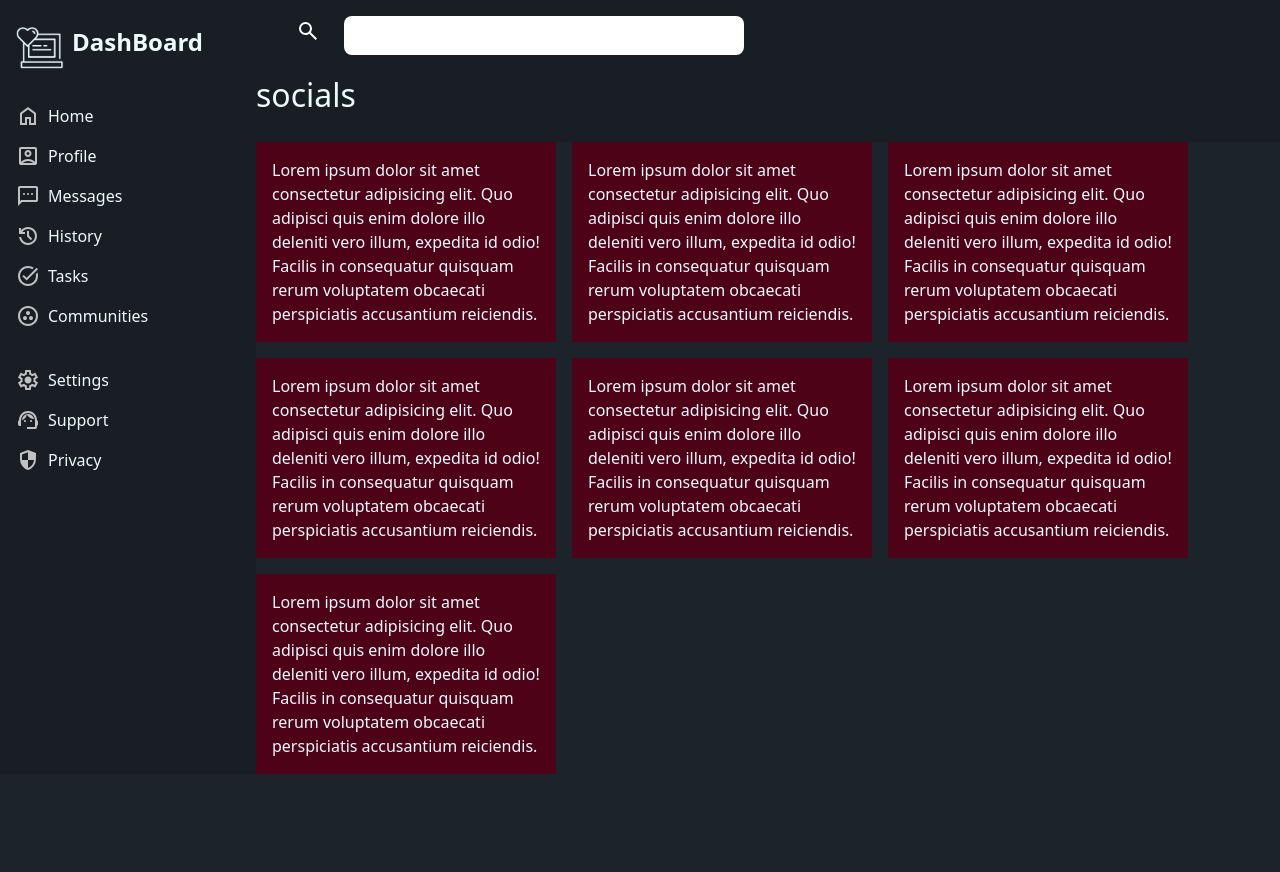
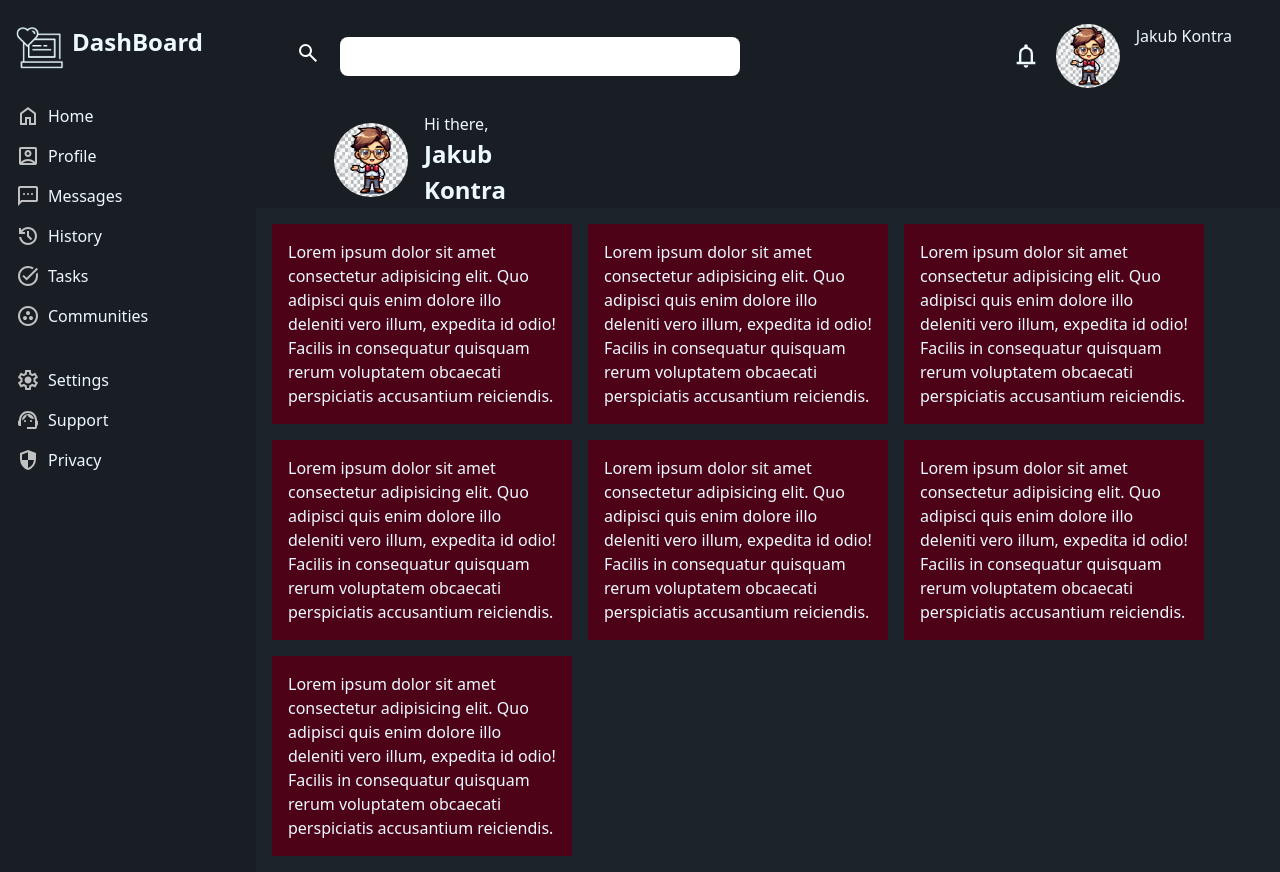
Before and after one commit to dzejkk/Odin_DashBoard, a website built with Vite: page index.html in a window 1280 px wide. Before the commit the page ends 800 px from the top, so only its background shows below. Built offline with nearby package versions, Linux system fonts and the light colour scheme.

Commit message:
improved header

```diff
--- a/index.html
+++ b/index.html
@@ -11,7 +11,8 @@
     <div class="main-layout">
       <header class="main-header">
         <div class="header-grid">
-          <div class="search-container">
+          <div class="search-container flex-row space-between align-center">
+            <div class="search-wrapper">
               <label for="search"></label>
               <input
                 name="search"
@@ -20,7 +21,32 @@
                 class="search-field"
               />
             </div>
-          <div>socials</div>
+            <div class="avatar-section flex-row padding-inline-end gap-1">
+              <img
+                src="public/assests/notifications_24dp_ECF9FF_FILL0_wght400_GRAD0_opsz24.svg"
+                alt="bell"
+                class="bell-svg"
+              />
+              <img
+                src="public/assests/avatar.jpeg"
+                alt="avatar"
+                class="avatar"
+              />
+              <p>Jakub Kontra</p>
+            </div>
+          </div>
+
+          <div>
+            <div class="socials-container">
+              <img
+                src="/public/assests/avatar.jpeg"
+                alt="avatar-2"
+                class="avatar-2"
+              />
+              <p class="invitation">Hi there,</p>
+              <h2 class="avatar-header">Jakub Kontra</h2>
+            </div>
+          </div>
         </div>
       </header>
 
--- a/src/style.css
+++ b/src/style.css
@@ -50,6 +50,10 @@
   box-sizing: border-box;
 }
 
+img {
+  display: block;
+}
+
 body {
   background-color: var(--color-base-100);
   color: var(--color-base-content);
@@ -86,14 +90,25 @@ main {
   display: flex;
   flex-wrap: wrap;
   gap: 1rem;
+  padding: 1rem;
 }
 
 .header-grid {
   display: grid;
   grid-template-rows: 1fr 1fr;
+  row-gap: 1rem;
 }
 
-/*block*/
+.socials-container {
+  display: grid;
+  grid-template-columns: 1fr 1fr;
+  /*justify-items: center;*/
+  align-items: center;
+  width: 20rem;
+  column-gap: 1rem;
+}
+
+/********************************************************BLOCK*************************************/
 
 .main-header {
   background-color: var(--color-base-200);
@@ -157,10 +172,6 @@ main {
   font-weight: 300;
 }
 
-.header-grid div {
-  font-size: 2rem;
-}
-
 .search-field {
   border: none;
   width: 25rem;
@@ -170,14 +181,47 @@ main {
 }
 
 .search-container {
-  padding-inline-start: 1rem;
+  padding-inline: 1rem;
+  padding-top: 1rem;
 }
 
-.search-container::before {
+.search-wrapper::before {
   content: url(/public/assests/search_24dp_FFFFFF_FILL0_wght400_GRAD0_opsz24.svg);
   width: 100px;
   padding-left: 1.5rem;
   vertical-align: middle;
+}
+
+.avatar {
+  width: 64px;
+  height: 64px;
+  object-fit: cover;
+  aspect-ratio: 1 / 1;
+  border-radius: 50%;
+}
+
+.avatar-2 {
+  width: 74px;
+  height: 74px;
+  object-fit: cover;
+  aspect-ratio: 1 / 1;
+  border-radius: 50%;
+
+  grid-column: 1;
+  grid-row: 1 / 3;
+  justify-self: end;
+}
+
+.invitation {
+  grid-column: 2 / 3;
+}
+
+.avatar-header {
+  grid-column: 2/3;
+}
+
+.bell-svg {
+  width: 28px;
 }
 
 /*utilitie*/
@@ -186,3 +230,19 @@ main {
   display: flex;
   gap: 0.5rem;
 }
+
+.space-between {
+  justify-content: space-between;
+}
+
+.padding-inline-end {
+  padding-inline-end: 2rem;
+}
+
+.gap-1 {
+  gap: 1rem;
+}
+
+.align-center {
+  align-items: center;
+}
```
Also changed, not shown: public/assests/account_circle_24dp_ECF9FF_FILL0_wght400_GRAD0_opsz24.svg (added), public/assests/avatar.jpeg (added), public/assests/notifications_24dp_ECF9FF_FILL0_wght400_GRAD0_opsz24.svg (added), 1 other file. Lines whose indentation alone changed are shown as unchanged.
